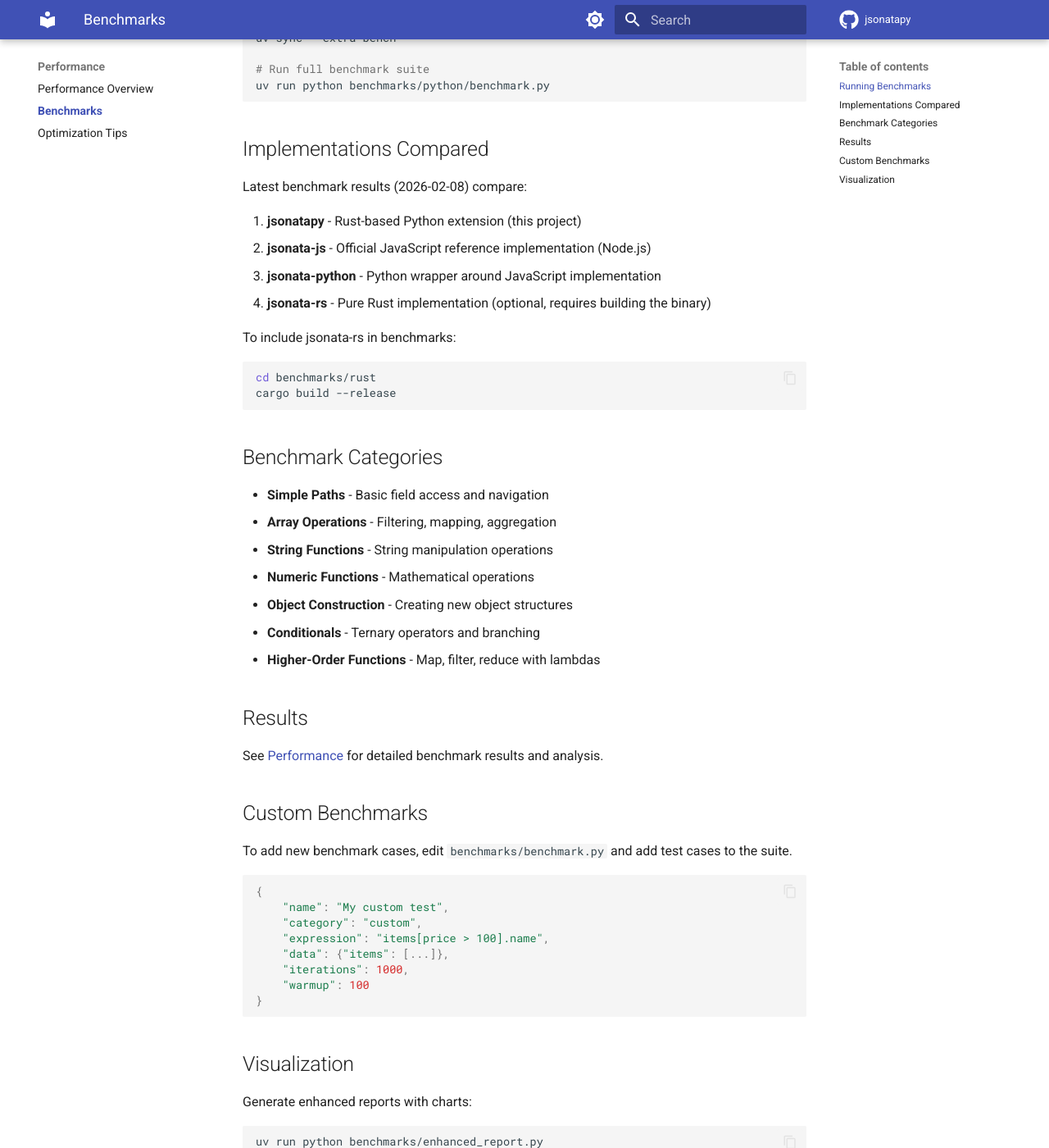
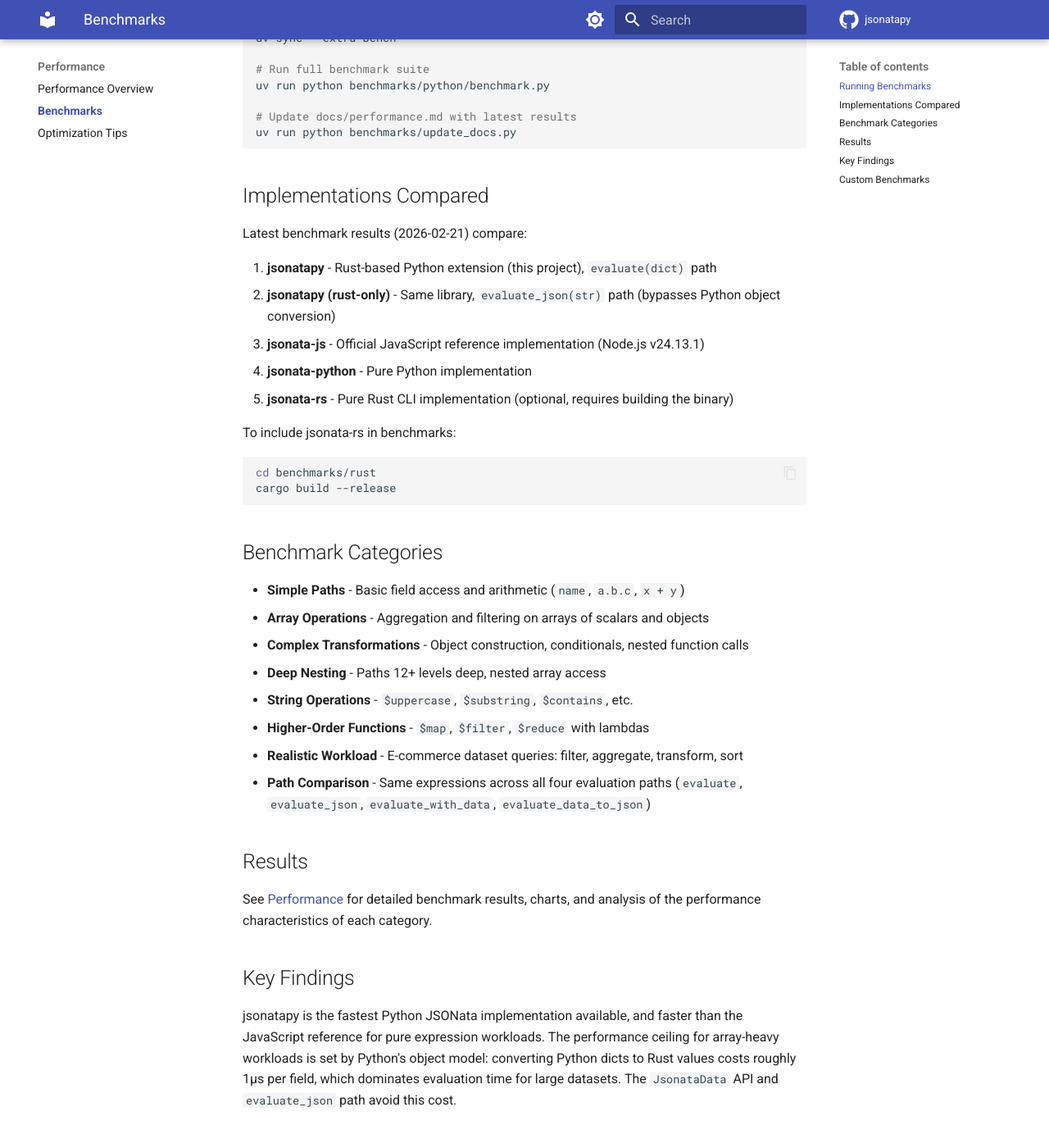
Before and after one commit to txjmb/jsonatapy, an MkDocs documentation site: the page built from docs/benchmarks.md, in a window 1280 px wide and 1400 px high, scrolled down 419 px. Shown: the whole window at 82% size. Built offline with MkDocs 1.6.1 and Material for MkDocs 9.7.7, drawn with Linux system fonts in a browser that asks for light colours; comment, search, counter and statistics services are not loaded; the version menu is left out; some of the changed text lies outside the part shown.

Commit message:
docs: Update performance narrative and fix stale benchmark claims
README.md:
- Add Performance section with accurate positioning: fastest Python
  JSONata, fastest Rust JSONata, faster than JS for pure expressions,
  honest about Python boundary limitation for array workloads

docs/performance.md:
- Add Performance Characteristics narrative explaining jsonatapy's
  position vs jsonata-python (50-150x faster), jsonata-rs (faster),
  and JavaScript (faster for pure expressions, slower for array
  workloads due to Python object conversion)
- Explain the performance ceiling: 2-7x from JS with JsonataData,
  irreducible without a JIT

docs/benchmarks.md:
- Update date (2026-02-08 → 2026-02-21)
- Fix benchmark script path (benchmarks/benchmark.py →
  benchmarks/python/benchmark.py)
- Update implementations list to match current benchmark suite
- Add key findings summary

docs/optimization-tips.md:
- Fix misleading "10-50x faster" claim for evaluate_json — actual
  cost is similar to evaluate(dict); the real win is JsonataData
- Add accurate benchmark numbers (µs, not ms estimates)
- Rewrite Performance Comparison Summary table with correct speedups

Co-Authored-By: Claude Sonnet 4.6 <noreply@anthropic.com>

````diff
--- a/docs/benchmarks.md
+++ b/docs/benchmarks.md
@@ -8,21 +8,25 @@ jsonatapy includes a comprehensive benchmark suite comparing performance across
 # Build jsonatapy
 maturin develop --release
 
-# Install benchmark dependencies (includes jsonata-python for comparison)
+# Install benchmark dependencies
 uv sync --extra bench
 
 # Run full benchmark suite
 uv run python benchmarks/python/benchmark.py
+
+# Update docs/performance.md with latest results
+uv run python benchmarks/update_docs.py
 ```
 
 ## Implementations Compared
 
-Latest benchmark results (2026-02-08) compare:
+Latest benchmark results (2026-02-21) compare:
 
-1. **jsonatapy** - Rust-based Python extension (this project)
-2. **jsonata-js** - Official JavaScript reference implementation (Node.js)
-3. **jsonata-python** - Python wrapper around JavaScript implementation
-4. **jsonata-rs** - Pure Rust implementation (optional, requires building the binary)
+1. **jsonatapy** - Rust-based Python extension (this project), `evaluate(dict)` path
+2. **jsonatapy (rust-only)** - Same library, `evaluate_json(str)` path (bypasses Python object conversion)
+3. **jsonata-js** - Official JavaScript reference implementation (Node.js v24.13.1)
+4. **jsonata-python** - Pure Python implementation
+5. **jsonata-rs** - Pure Rust CLI implementation (optional, requires building the binary)
 
 To include jsonata-rs in benchmarks:
 ```bash
@@ -32,39 +36,34 @@ cargo build --release
 
 ## Benchmark Categories
 
-- **Simple Paths** - Basic field access and navigation
-- **Array Operations** - Filtering, mapping, aggregation
-- **String Functions** - String manipulation operations
-- **Numeric Functions** - Mathematical operations
-- **Object Construction** - Creating new object structures
-- **Conditionals** - Ternary operators and branching
-- **Higher-Order Functions** - Map, filter, reduce with lambdas
+- **Simple Paths** - Basic field access and arithmetic (`name`, `a.b.c`, `x + y`)
+- **Array Operations** - Aggregation and filtering on arrays of scalars and objects
+- **Complex Transformations** - Object construction, conditionals, nested function calls
+- **Deep Nesting** - Paths 12+ levels deep, nested array access
+- **String Operations** - `$uppercase`, `$substring`, `$contains`, etc.
+- **Higher-Order Functions** - `$map`, `$filter`, `$reduce` with lambdas
+- **Realistic Workload** - E-commerce dataset queries: filter, aggregate, transform, sort
+- **Path Comparison** - Same expressions across all four evaluation paths (`evaluate`, `evaluate_json`, `evaluate_with_data`, `evaluate_data_to_json`)
 
 ## Results
 
-See [Performance](performance.md) for detailed benchmark results and analysis.
+See [Performance](performance.md) for detailed benchmark results, charts, and analysis of the performance characteristics of each category.
+
+## Key Findings
+
+jsonatapy is the fastest Python JSONata implementation available, and faster than the JavaScript reference for pure expression workloads. The performance ceiling for array-heavy workloads is set by Python's object model: converting Python dicts to Rust values costs roughly 1µs per field, which dominates evaluation time for large datasets. The `JsonataData` API and `evaluate_json` path avoid this cost.
 
 ## Custom Benchmarks
 
-To add new benchmark cases, edit `benchmarks/benchmark.py` and add test cases to the suite.
+To add new benchmark cases, edit `benchmarks/python/benchmark.py` and add entries to the benchmark list:
 
 ```python
 {
     "name": "My custom test",
-    "category": "custom",
+    "category": "Custom",
     "expression": "items[price > 100].name",
     "data": {"items": [...]},
     "iterations": 1000,
-    "warmup": 100
+    "warmup": 100,
 }
 ```
-
-## Visualization
-
-Generate enhanced reports with charts:
-
-```bash
-uv run python benchmarks/enhanced_report.py
-```
-
-This creates charts in `benchmarks/charts/` showing performance comparisons.
````
Also changed, not shown: README.md (+32 -0 lines), docs/optimization-tips.md (+28 -29 lines), docs/performance.md (+16 -9 lines).
